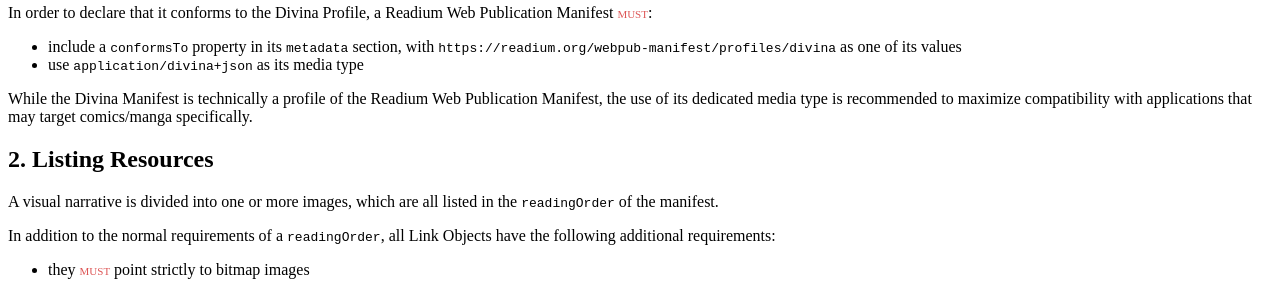
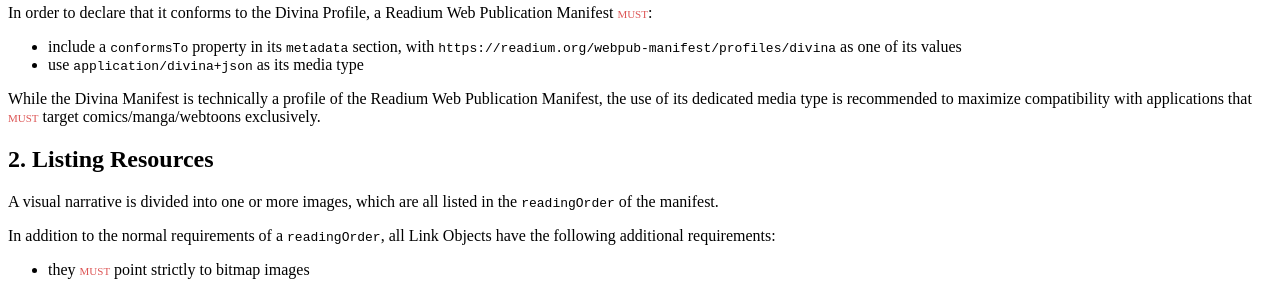
Before and after one commit to readium/webpub-manifest, a Jekyll site: the page built from profiles/divina.md, in a window 1280 px wide and 1400 px high, scrolled down 1155 px. Shown: the part 170-465 px from the top of the window. Built offline with Jekyll 4.4.1, drawn with Linux system fonts in a browser that asks for light colours; our own code applies the rules of GitHub Pages for plain Markdown files; comment, search, counter and statistics services are not loaded; some of the changed text lies outside the part shown.

Commit message:
Minor tweaks to the Divina profile

```diff
--- a/profiles/divina.md
+++ b/profiles/divina.md
@@ -71,7 +71,7 @@
 - include a `conformsTo` property in its `metadata` section, with `https://readium.org/webpub-manifest/profiles/divina` as one of its values
 - use `application/divina+json` as its media type
 
-While the Divina Manifest is technically a profile of the Readium Web Publication Manifest, the use of its dedicated media type is recommended to maximize compatibility with applications that may target comics/manga specifically.
+While the Divina Manifest is technically a profile of the Readium Web Publication Manifest, the use of its dedicated media type is recommended to maximize compatibility with applications that <strong class="rfc">must</strong> target comics/manga/webtoons exclusively.
 
 ## 2. Listing Resources
 
@@ -161,7 +161,7 @@
 
 ### 4.2. Scrolled publications
 
-For publications where a single continuous scroll is required to properly display the publication (such as webtoons for example), content creators <strong class="rfc">should</strong> use the [`layout`](../contexts/default/README.md#layout-and-reading-progression) property with the `scrolled` value.
+For publications where a single continuous scroll is required to properly display the publication (such as webtoons for example), content creators <strong class="rfc">must</strong> use the [`layout`](../contexts/default/README.md#layout-and-reading-progression) property with the `scrolled` value.
 
 *Example 4: A scrolled publication that contains two episodes*
 
```
Also changed, not shown: other parts of profiles/divina.md (+2 -2 lines).
